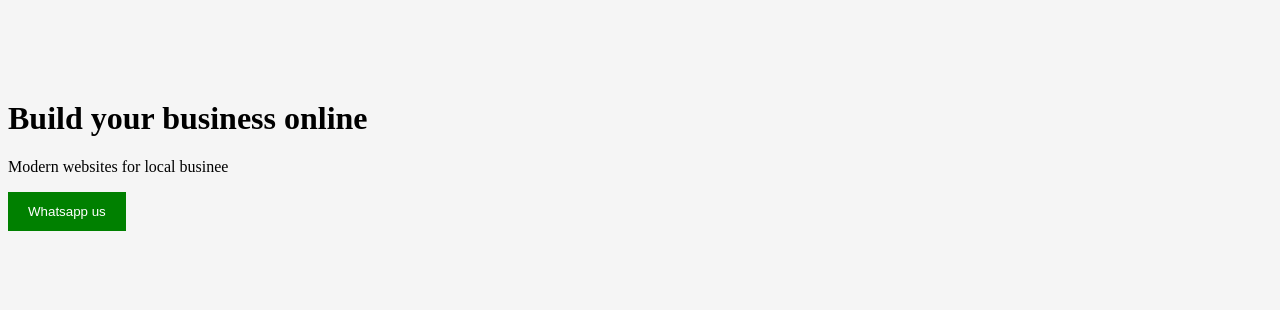
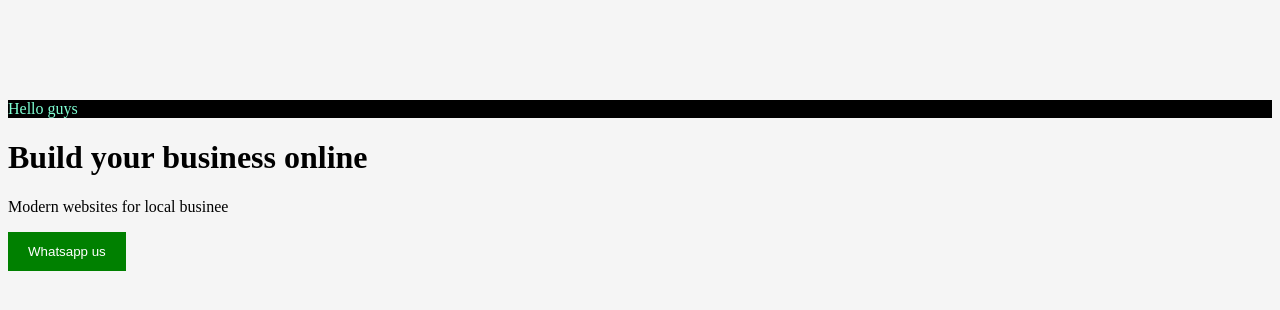
Before and after one commit to shariffameer725-afk/restaurant-template, a plain HTML site: page index.html in a window 1280 px wide. Drawn offline with Linux system fonts and the light colour scheme.

Commit message:
Add files via upload

```diff
--- a/index.html
+++ b/index.html
@@ -7,7 +7,7 @@
     <title>Restaurant</title>
     <link rel="stylesheet" href="style.css">
 </head>
-<body>
+<body><div>Hello guys</div>
     <h1>Build your business online</h1>
     <p>Modern websites for local businee</p>
     <button>Whatsapp us</button>
--- a/style.css
+++ b/style.css
@@ -11,3 +11,8 @@ button{
     border:none;
     border-color: 8px;
 }
+div{
+    background:black;
+    color:aquamarine;
+    border:square;
+}
```
